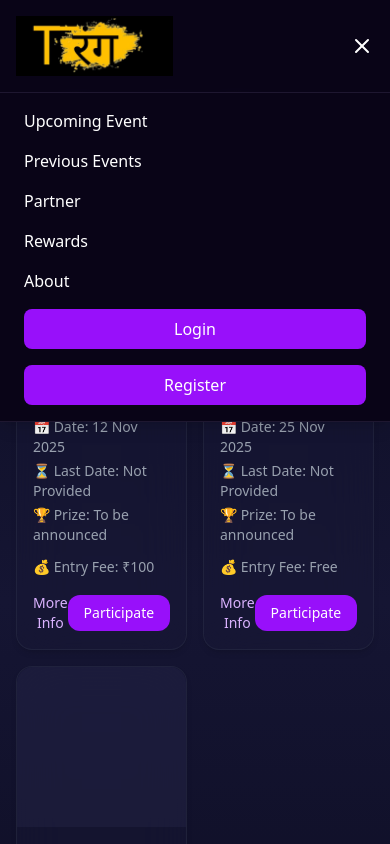
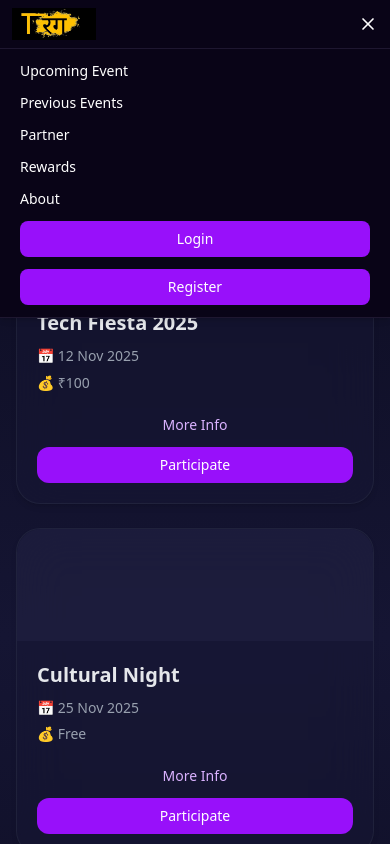
Before and after one commit to Satyam0000000/Tarang_Frontend, a React app: page /UpcomingEvents in a window 390 px wide. Both pictures are taken after a click on the button 362 px from the left and 46 px from the top of the page. Shown: the top 844 px of the page. Built offline with nearby package versions, Linux system fonts and the light colour scheme; the HTML template or start-up script is replaced by a standard one.

Commit message:
make upcomingevent single again and header size smaller for phone

```diff
--- a/src/components/Header.jsx
+++ b/src/components/Header.jsx
@@ -22,14 +22,14 @@ const Header = ({ user, setUser }) => {
     else navigate("/register");
   };
   return (
-    <header className="fixed top-0 left-0 w-full z-50 bg-[#0a0518]/95 backdrop-blur-md text-white border-b border-[#1e1730] shadow-lg">
-      <div className="flex justify-between items-center px-4 md:px-8 py-4">
+    <header className="fixed top-0 left-0 w-full z-50 bg-[#0a0518]/95 backdrop-blur-md text-white border-b border-[#1e1730] shadow-md">
+      <div className="flex justify-between items-center px-3 md:px-8 py-2 md:py-4">
         {/* Logo */}
         <Link to="/" className="flex items-center">
         <img
           src={logo}
           alt="Tarang Logo"
-          className="h-15 w-auto"
+          className="h-8 md:h-12 w-auto"
     />
         </Link>
 
@@ -101,7 +101,7 @@ const Header = ({ user, setUser }) => {
           className="md:hidden text-white"
           onClick={() => setMobileOpen(!mobileOpen)}
         >
-          {mobileOpen ? <X size={24} /> : <Menu size={24} />}
+          {mobileOpen ? <X size={20} /> : <Menu size={20} />}
         </button>
       </div>
       {/* Mobile Navigation */}
@@ -112,9 +112,9 @@ const Header = ({ user, setUser }) => {
             animate={{ height: "auto", opacity: 1 }}
             exit={{ height: 0, opacity: 0 }}
             transition={{ duration: 0.3 }}
-            className="md:hidden bg-[#0a0518]/95 border-t border-[#1e1730]"
+            className="md:hidden bg-[#0a0518]/95 border-t border-[#1e1730] text-sm"
           >
-            <div className="flex flex-col px-6 py-4 space-y-4">
+            <div className="flex flex-col px-5 py-3 space-y-3">
               <button
                 onClick={() => {
                   handleParticipate();
--- a/src/pages/UpcomingEvents.jsx
+++ b/src/pages/UpcomingEvents.jsx
@@ -41,7 +41,7 @@ function UpcomingEvents() {
         Upcoming Events
       </h3>
 
-      <div className="grid grid-cols-2 sm:grid-cols-2 lg:grid-cols-3 gap-4 sm:gap-6 lg:gap-10 max-w-6xl mx-auto">
+      <div className="grid grid-cols-1 sm:grid-cols-2 lg:grid-cols-3 gap-6 max-w-6xl mx-auto">
         {eventsData.map((event) => (
           <motion.div
             key={event.id}
@@ -52,7 +52,7 @@ function UpcomingEvents() {
             className="
             bg-[#1b1b38]/40 backdrop-blur-xl
             border border-gray-600/20
-            rounded-2xl shadow-md
+            rounded-3xl shadow-md
             hover:shadow-[0_0_25px_rgba(139,92,246,0.3)]
             transition-all cursor-pointer
             p-0
@@ -60,27 +60,26 @@ function UpcomingEvents() {
             text-sm
           "
           >
-            <div className="h-40 w-full bg-[#27274a]/40 rounded-t-2xl"></div>
+            <div className="h-28 sm:h-40 w-full bg-[#27274a]/40 rounded-t-3xl"></div>
 
-            <div className="p-4 sm:p-6">
+            <div className="p-5 sm:p-6">
               <h2 className="text-xl font-semibold text-gray-200 mb-2">
                 {event.title}
               </h2>
 
-              <p className="text-gray-400 text-sm mb-1">📅 Date: {event.date}</p>
-              <p className="text-gray-400 text-sm mb-1">⏳ Last Date: {event.lastDate || "Not Provided"}</p>
-              <p className="text-gray-400 text-sm mb-3">🏆 Prize: {event.prize || "To be announced"}</p>
-              <p className="text-gray-400 text-sm mb-3">💰 Entry Fee: {event.entryFee}</p>
+              <p className="text-gray-400 text-sm mb-1 leading-relaxed">📅 {event.date}</p>
+              <p className="text-gray-400 text-sm mb-3 leading-relaxed">💰 {event.entryFee}</p>
 
               {expandedId === event.id && (
-                <div className="text-gray-300 text-sm mb-3">
+                <div className="text-gray-300 text-sm mt-3 space-y-2">
                   <p className="leading-relaxed">{event.description}</p>
-
+                  <p>⏳ Last Date: {event.lastDate || "Not Provided"}</p>
+                  <p>🏆 Prize: {event.prize || "To be announced"}</p>
                   {event.youtube && (
                     <a
                       href={event.youtube}
                       target="_blank"
-                      className="text-purple-300 underline block mt-2"
+                      className="text-purple-300 underline block"
                     >
                       ▶ Watch Promo Video
                     </a>
@@ -88,7 +87,7 @@ function UpcomingEvents() {
                 </div>
               )}
 
-              <div className="flex justify-between items-center mt-4">
+              <div className="flex flex-col sm:flex-row gap-3 sm:justify-between sm:items-center mt-5">
                 <button
                   onClick={(e) => {
                     e.stopPropagation();
```
